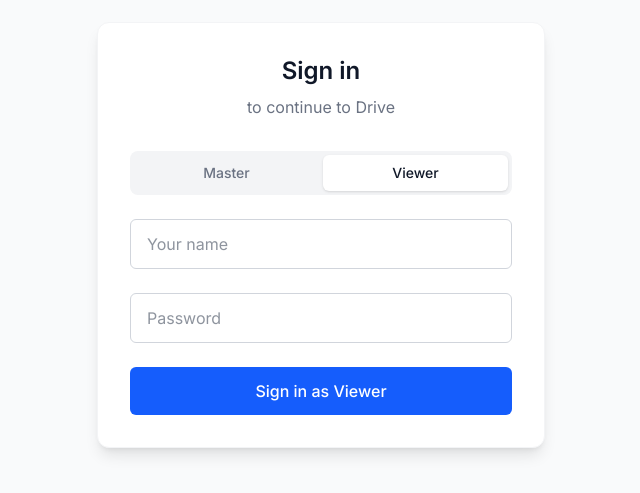
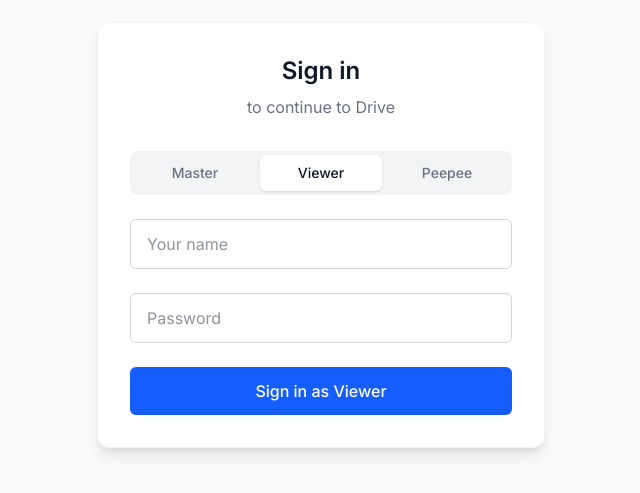
Before and after one commit to ypavanr/pavan-point-frontend, a Next.js app: page /login in a window 1280 px wide. Shown: the part 165-658 px from the top of the page, without its empty margins (319-959 px from the left). Built offline with nearby package versions, Linux system fonts and the light colour scheme; no server answers.

Commit message:
Implement peepee partition

```diff
--- a/app/login/page.jsx
+++ b/app/login/page.jsx
@@ -29,7 +29,7 @@
                     <p className="text-gray-500 mt-2">to continue to Drive</p>
                 </div>
 
-                <div className="grid grid-cols-2 gap-1 p-1 mb-6 bg-gray-100 rounded-lg">
+                <div className="grid grid-cols-3 gap-1 p-1 mb-6 bg-gray-100 rounded-lg">
                     <button
                         type="button"
                         onClick={() => { setRole('master'); setError(''); }}
@@ -49,6 +49,16 @@
                         )}
                     >
                         Viewer
+                    </button>
+                    <button
+                        type="button"
+                        onClick={() => { setRole('peepee'); setError(''); }}
+                        className={clsx(
+                            "py-2 text-sm font-medium rounded-md transition",
+                            role === 'peepee' ? "bg-white text-gray-900 shadow-sm" : "text-gray-500 hover:text-gray-700"
+                        )}
+                    >
+                        Peepee
                     </button>
                 </div>
 
@@ -81,7 +91,7 @@
                         type="submit"
                         className="w-full py-3 bg-blue-600 text-white font-medium rounded-md hover:bg-blue-700 transition"
                     >
-                        Sign in as {role === 'master' ? 'Master' : 'Viewer'}
+                        Sign in as {role.charAt(0).toUpperCase() + role.slice(1)}
                     </button>
                 </form>
             </div>
--- a/lib/auth.js
+++ b/lib/auth.js
@@ -65,7 +65,7 @@
     };
 
     return (
-        <AuthContext.Provider value={{ isAuthenticated, isLoading, user, isMaster: user?.role === 'master', login, logout }}>
+        <AuthContext.Provider value={{ isAuthenticated, isLoading, user, isMaster: user?.role === 'master' || user?.role === 'peepee', login, logout }}>
             {children}
         </AuthContext.Provider>
     );
```
